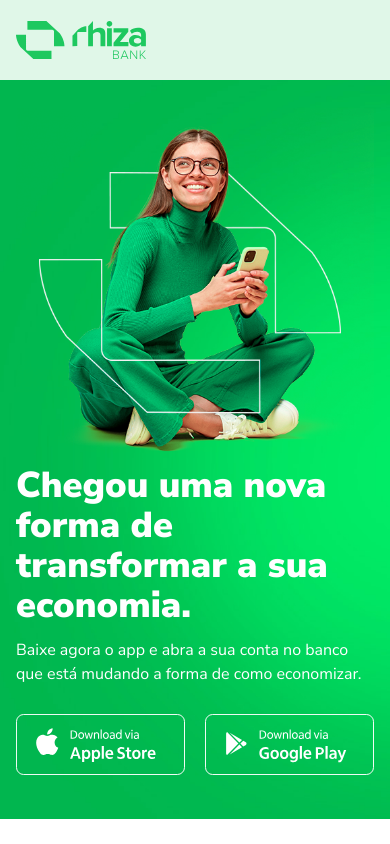
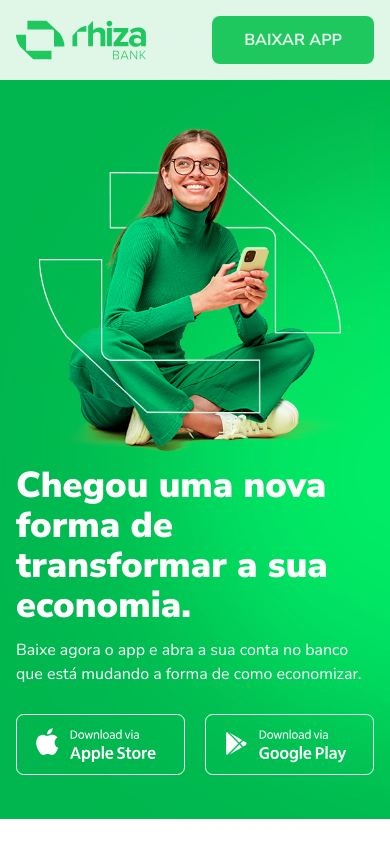
Before and after one commit to rafaverde/rhizaBank-lp, a Next.js app: page / in a window 390 px wide. Shown: the top 844 px of the page. Built offline with nearby package versions, Linux system fonts and the light colour scheme.

Commit message:
Header button changes dependig on media screen sizes.

```diff
--- a/src/components/header.tsx
+++ b/src/components/header.tsx
@@ -6,8 +6,9 @@ import Link from "next/link"
 export function Header() {
   return (
     <header className="flex items-center bg-rhiza-green-100 w-full h-20">
-      <div className="flex lg:m-auto px-4 xl:p-0 w-full max-w-[360] lg:max-w-[1170]">
+      <div className="flex justify-between lg:m-auto px-4 xl:p-0 w-full lg:max-w-[1170]">
         <Image src={rhizaLogo} alt="Rhiza Bank Logo" width={130} />
+
         <nav className="lg:flex flex-1 items-center hidden ml-20">
           <ul className="flex items-center gap-7">
             <MenuItem label="Benefícios" to="#beneficios" />
@@ -23,11 +24,23 @@ export function Header() {
             />
           </ul>
         </nav>
+
         <Link
           href="https://rhiza.acessocontadigital.com.br/login"
           target="_blank"
+          className="lg:hidden"
         >
-          <button className="lg:flex hidden bg-rhiza-green-500 hover:bg-rhiza-blue-500 px-8 py-3 rounded-lg font-bold text-rhiza-green-100 uppercase transition-colors">
+          <button className="bg-rhiza-green-500 hover:bg-rhiza-blue-500 px-8 py-3 rounded-lg font-bold text-rhiza-green-100 uppercase transition-colors">
+            Baixar App
+          </button>
+        </Link>
+
+        <Link
+          href="https://rhiza.acessocontadigital.com.br/login"
+          target="_blank"
+          className="lg:block hidden"
+        >
+          <button className="lg:flex bg-rhiza-green-500 hover:bg-rhiza-blue-500 px-8 py-3 rounded-lg font-bold text-rhiza-green-100 uppercase transition-colors">
             Fazer login
           </button>
         </Link>
```
